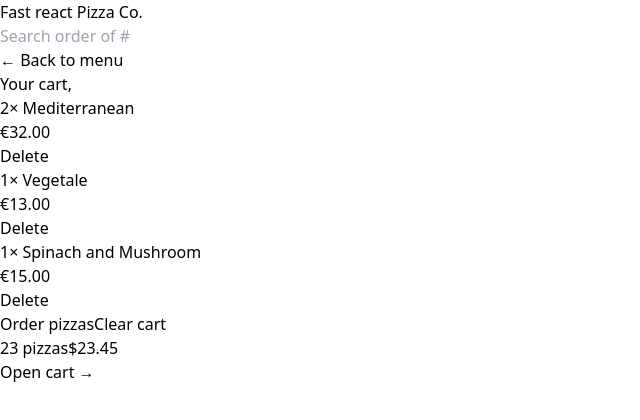
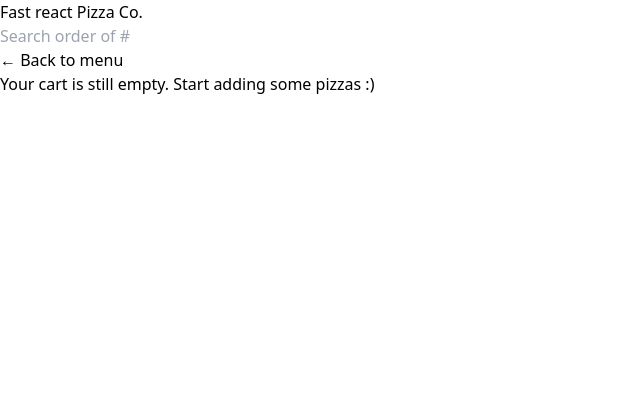
Before and after one commit to tanuruddh/React-Fast-Pizza, a React (Vite) app: page /cart in a window 1280 px wide. Shown: the top 420 px of the page, without its empty margins (0-640 px from the left). Built offline with nearby package versions, Linux system fonts and the light colour scheme.

Commit message:
cart mapping to the project

```diff
--- a/src/features/cart/Cart.jsx
+++ b/src/features/cart/Cart.jsx
@@ -2,7 +2,9 @@ import { Link } from 'react-router-dom';
 import Button from '../../ui/Button';
 import LinkButton from '../../ui/LinkButton';
 import CartItem from './CartItem';
-import { useSelector } from 'react-redux';
+import { useDispatch, useSelector } from 'react-redux';
+import { clearCart, getCart } from './cartSlice';
+import EmptyCart from './EmptyCart';
 
 const fakeCart = [
   {
@@ -29,8 +31,14 @@ const fakeCart = [
 ];
 
 function Cart() {
-  const cart = fakeCart;
+  // const cart = fakeCart;
   const userName = useSelector((state) => state.user.username);
+  const cart = useSelector(getCart)
+  const dispatch = useDispatch();
+
+  if (!cart.length) {
+    return <EmptyCart />
+  }
 
   return (
     <div className='px-4 py-3'>
@@ -41,7 +49,7 @@ function Cart() {
       <ul className='mt-3 divide-y divide-stone-200 border-b'>
         {
           cart.map((item) => (
-            <CartItem item={item} key={item.key} />
+            <CartItem item={item} key={item.id} />
           ))
         }
 
@@ -50,7 +58,7 @@ function Cart() {
       <div className='mt-6 space-x-2'>
         {/* <Link to="/order/new">Order pizzas</Link> */}
         <Button type="primary" to='/order/new'>Order pizzas</Button>
-        <Button type="secondary">Clear cart</Button>
+        <Button type="secondary" onClick={() => dispatch(clearCart())}>Clear cart</Button>
       </div>
     </div>
   );
--- a/src/features/cart/CartItem.jsx
+++ b/src/features/cart/CartItem.jsx
@@ -1,8 +1,11 @@
-import Button from "../../ui/Button.jsx";
+import DeleteItem from "./DeleteItem";
+
 import { formatCurrency } from "../../utils/helpers.js";
 
 function CartItem({ item }) {
   const { pizzaId, name, quantity, totalPrice } = item;
+
+
 
   return (
     <li className="py-3 sm:flex sm:items-center sm:justify-between">
@@ -11,7 +14,7 @@ function CartItem({ item }) {
       </p>
       <div className="flex items-center justify-between sm:gap-6">
         <p className=" text-sm font-bold">{formatCurrency(totalPrice)}</p>
-        <Button type="small">Delete</Button>
+        <DeleteItem Id={pizzaId} />
       </div>
     </li>
   );
--- a/src/features/cart/CartOverview.jsx
+++ b/src/features/cart/CartOverview.jsx
@@ -1,11 +1,22 @@
+import { useSelector } from "react-redux";
 import { Link } from "react-router-dom";
+import { getTotalCartPrice, getTotalCartQuantity } from "./cartSlice";
+import { formatCurrency } from "../../utils/helpers";
 
 function CartOverview() {
+
+  const totalItem = useSelector(getTotalCartQuantity)
+  const totalPrice = useSelector(getTotalCartPrice)
+
+  if (!totalItem) {
+    return null; // return empty cart overview if no items are in cart
+  }
+  // useE
   return (
     <div className="flex items-center justify-between bg-stone-800 text-stone-200 uppercase px-4 py-4 sm:py-6 md:text-base text-sm">
       <p className="text-stone-300 font-semibold space-x-4 sm:space-x-6">
-        <span>23 pizzas</span>
-        <span>$23.45</span>
+        <span>{totalItem} pizzas</span>
+        <span>{formatCurrency(totalPrice)}</span>
       </p>
       <Link to="/cart">Open cart &rarr;</Link>
     </div>
--- /dev/null
+++ b/src/features/cart/DeleteItem.jsx
@@ -0,0 +1,19 @@
+import { useDispatch } from "react-redux"
+import Button from "../../ui/Button"
+import { deleteItem } from "./cartSlice"
+
+function DeleteItem({ Id }) {
+    const dispatch = useDispatch()
+
+    function handleDeleteItem() {
+        dispatch(deleteItem(Id))
+    }
+
+    return (
+        <div>
+            <Button type="small" onClick={handleDeleteItem}>Delete</Button>
+        </div>
+    )
+}
+
+export default DeleteItem
--- a/src/features/cart/EmptyCart.jsx
+++ b/src/features/cart/EmptyCart.jsx
@@ -1,11 +1,12 @@
 import { Link } from 'react-router-dom';
+import LinkButton from '../../ui/LinkButton';
 
 function EmptyCart() {
   return (
-    <div>
-      <Link to="/menu">&larr; Back to menu</Link>
+    <div className='px-4 py-3'>
+      <LinkButton to="/menu">&larr; Back to menu</LinkButton>
 
-      <p>Your cart is still empty. Start adding some pizzas :)</p>
+      <p className='mt-7 font-semibold'>Your cart is still empty. Start adding some pizzas :)</p>
     </div>
   );
 }
--- a/src/features/cart/cartSlice.js
+++ b/src/features/cart/cartSlice.js
@@ -1,15 +1,16 @@
 import { createSlice } from "@reduxjs/toolkit";
 
 const initialState = {
-    cart: [
-        {
-            pizzaId: 12,
-            name: "Mediterranean",
-            quantity: 2,
-            unitPrice: 16,
-            totalPrice: 32,
-        }
-    ],
+    cart: []
+    // cart: [
+    //     {
+    //         pizzaId: 12,
+    //         name: "Mediterranean",
+    //         quantity: 2,
+    //         unitPrice: 16,
+    //         totalPrice: 32,
+    //     }
+    // ],
 
 }
 
@@ -48,3 +49,9 @@ const cartSlice = createSlice({
 export const { addItem, deleteItem, increaseItemQuantity, decreaseItemQuantity, clearCart } = cartSlice.actions;
 
 export default cartSlice.reducer;
+
+export const getTotalCartQuantity = (state) => state.cart.cart.reduce((acc, item) => acc + item.quantity, 0)
+export const getTotalCartPrice = (state) => state.cart.cart.reduce((acc, item) => acc + item.totalPrice, 0)
+export const getCart = (state) => state.cart.cart;
+
+export const getCurrentQuantityById = id => state => state.cart.cart.find(item => item.id === id)?.length ?? 0;
--- a/src/features/menu/MenuItem.jsx
+++ b/src/features/menu/MenuItem.jsx
@@ -1,7 +1,24 @@
+import { useDispatch, useSelector } from "react-redux";
 import Button from "../../ui/Button";
+import { addItem, getCurrentQuantityById } from "../cart/cartSlice";
+import DeleteItem from "../cart/DeleteItem";
 
 function MenuItem({ pizza }) {
-  const { name, ingredients, soldOut, imageUrl } = pizza;
+  const { name, ingredients, soldOut, unitPrice, id, imageUrl } = pizza;
+  const currentQuantity = useSelector(getCurrentQuantityById(id))
+
+  const dispatch = useDispatch();
+
+  function handleAddToCart() {
+    const newItem = {
+      pizzaId: id,
+      name: name,
+      quantity: 1,
+      unitPrice,
+      totalPrice: unitPrice * 1,
+    }
+    dispatch(addItem(newItem));
+  }
 
   return (
     <li className="flex gap-4 py-2">
@@ -11,7 +28,8 @@ function MenuItem({ pizza }) {
         <p className=" text-sm capitalize italic text-stone-500">{ingredients.join(', ')}</p>
         <div className=" mt-auto flex items-center justify-between">
           {!soldOut ? <p className="text-sm">{ }</p> : <p className=" text-sm font-medium uppercase text-stone-500">Sold out</p>}
-          <Button type="small">Add  to cart</Button>
+          {soldOut || <Button onClick={handleAddToCart} type="small">Add  to cart</Button>}
+          {!currentQuantity && <DeleteItem Id={id}>Add  to cart</DeleteItem>}
         </div>
       </div>
     </li>
--- a/src/ui/Button.jsx
+++ b/src/ui/Button.jsx
@@ -1,6 +1,6 @@
 import { Link } from "react-router-dom"
 
-function Button({ children, disabled, to, type }) {
+function Button({ children, disabled, to, type, onClick }) {
 
     const base = "inline-block text-sm rounded-full bg-yellow-400 font-semibold uppercase tracking-wide text-stone-800 transition-colors duration-300 hover:bg-yellow-300 focus:bg-yellow-300 focus:outline-none focus:ring focus:ring-yellow-300 focus:ring-offset-2 disabled:cursor-not-allowed "
 
@@ -15,6 +15,14 @@ function Button({ children, disabled, to, type }) {
                 {children}
             </Link>
         )
+
+    if (onClick) {
+        return (
+            <button onClick={onClick} disabled={disabled} className={style[type]}>
+                {children}
+            </button>
+        )
+    }
     return (
         <button disabled={disabled} className={style[type]}>
             {children}
```
